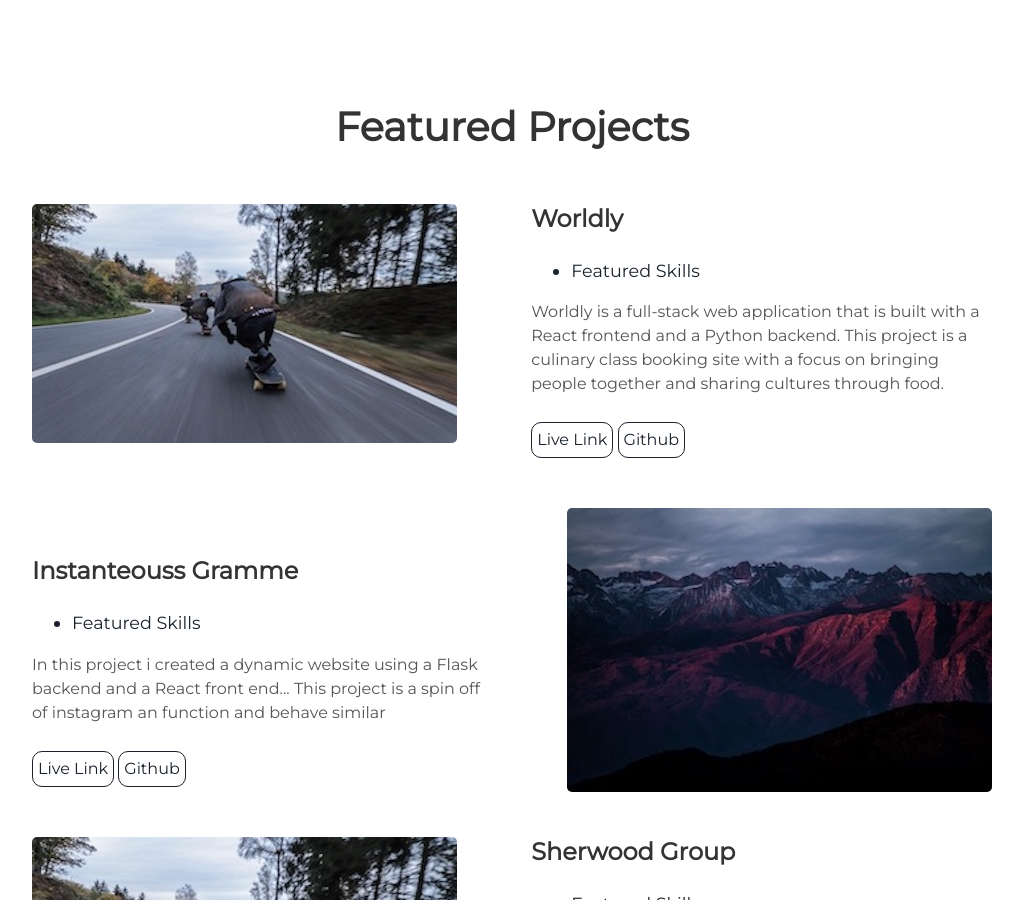
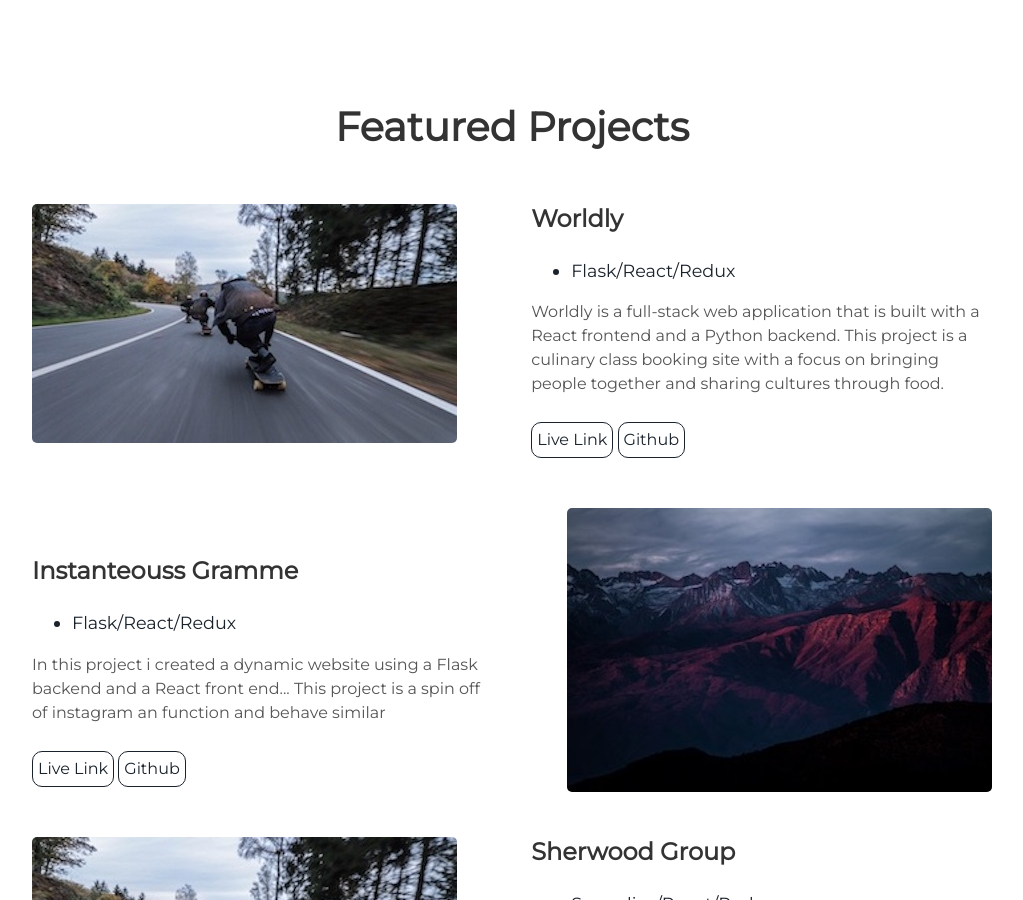
Before and after one commit to RyanGC93/RyanGC93.github.io, a Jekyll site: the page built from index.html, in a window 1280 px wide and 900 px high, scrolled down 2325 px. Shown: the whole window, without its empty margins (128-1151 px from the left). Built offline with Jekyll 4.4.1, drawn with Linux system fonts in a browser that asks for light colours; some of the changed text lies outside the part shown.

Commit message:
updated technologies

```diff
--- a/_includes/projects.html
+++ b/_includes/projects.html
@@ -8,7 +8,7 @@
   <div class="contents-right">
     <h3> Worldly </h3>
     <ul>
-      <li> Featured Skills</li>
+      <li>Flask/React/Redux</li>
     </ul>
     <p>Worldly is a full-stack web application that is built with a React frontend and a Python backend. This project is a culinary class booking site with a focus on bringing people together and sharing cultures through food.  </p>
     <a class="project-link" href="https://worldlyapp.herokuapp.com/">Live Link</a>
@@ -22,7 +22,7 @@
   <div class="contents">
     <h3> Instanteouss Gramme</h3>
     <ul>
-      <li> Featured Skills</li>
+      <li>Flask/React/Redux</li>
     </ul>
     <p>In this project i created a dynamic website using a Flask backend and a React front end... This project is a spin off of instagram an function and behave similar </p>
     <a class="project-link" href="https://instantaneous-gramme.herokuapp.com/">Live Link</a>
@@ -36,7 +36,7 @@
   <div class="contents-right">
     <h3> Sherwood Group </h3>
     <ul>
-      <li> Featured Skills</li>
+      <li>Sequelize/React/Redux</li>
     </ul>
     <p>A web app inspired by Robinhood with a sequelize backend and a React front end. This project utilizes data fetched from external apis to purchase, sell and manage stocks. It also utilizes charts.js to visualize trends and changes in the data over time  </p>
     <a class="project-link" href="https://sherwood-group.herokuapp.com/">Live Link</a>
@@ -50,7 +50,7 @@
   <div class="contents">
     <h3> Fitness Overflow </h3>
     <ul>
-      <li> Featured Skills</li>
+      <li>Sequelize/Express/Pug</li>
     </ul>
     <p>Fitness Overflow is a QA board that is modeled after Stack Overflow. Fitness Overflow is a dynamic website using a Pug Front-End and a sequelize backend </p>
     <a class="project-link" href="http://fitness-overflow.herokuapp.com">Live Link</a>
```
